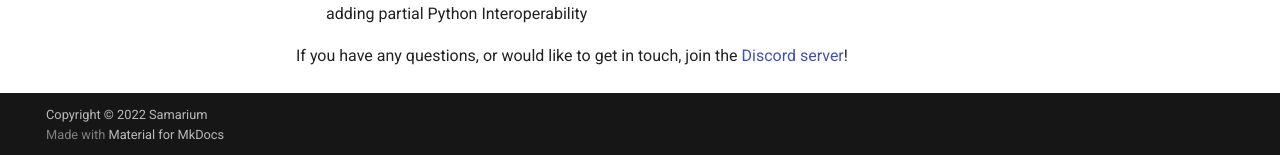
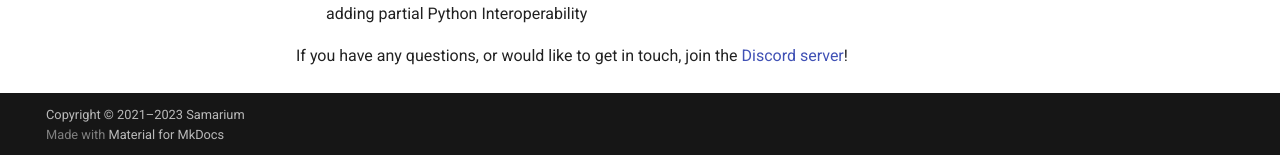
Before and after one commit to samarium-lang/Samarium, an MkDocs documentation site: the page built from docs/index.md, in a window 1280 px wide and 900 px high, scrolled down 696 px. Shown: the part 742-897 px from the top of the window. Built offline with MkDocs 1.6.1 and Material for MkDocs 9.7.7, drawn with Linux system fonts in a browser that asks for light colours; comment, search, counter and statistics services are not loaded.

Commit message:
Updated copyright note

```diff
--- a/mkdocs.yml
+++ b/mkdocs.yml
@@ -1,5 +1,5 @@
 site_name: Samarium Documentation
-copyright: Copyright &copy; 2022 Samarium
+copyright: Copyright &copy; 2021–2023 Samarium
 repo_url: https://github.com/samarium-lang/Samarium
 repo_name: samarium-lang/Samarium
 nav:
```
